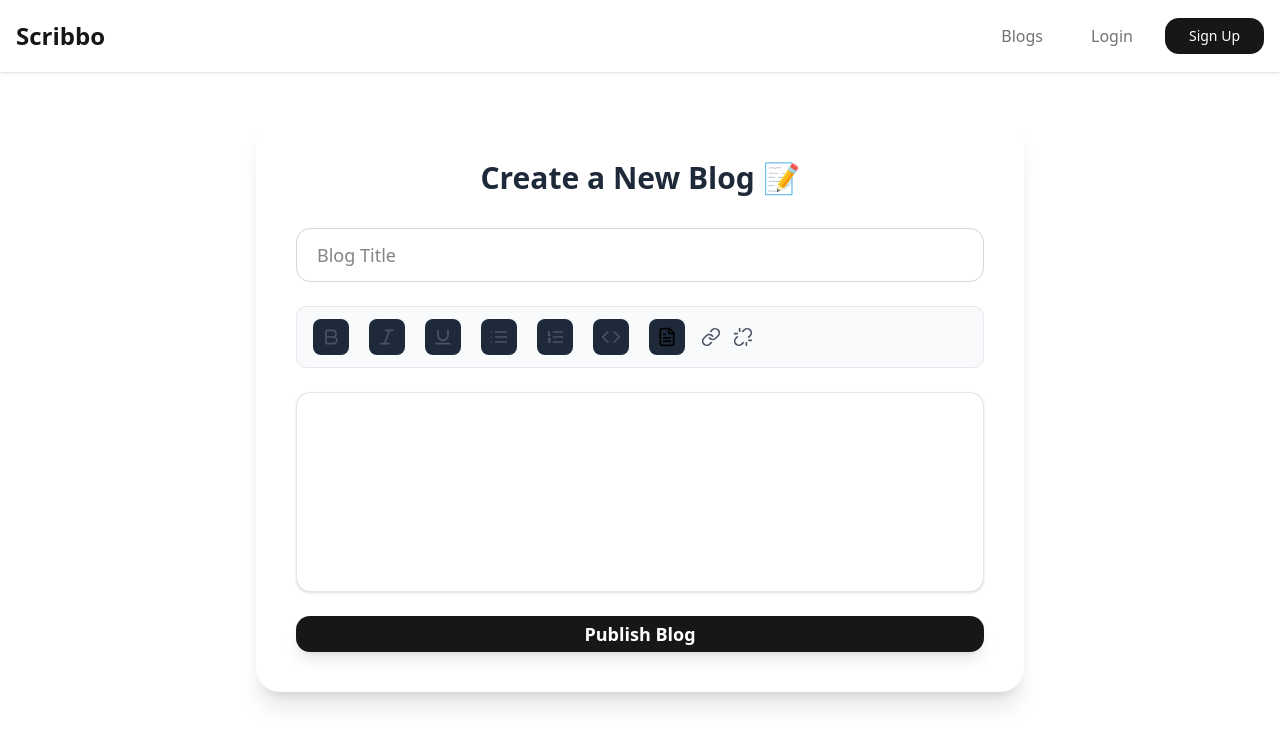
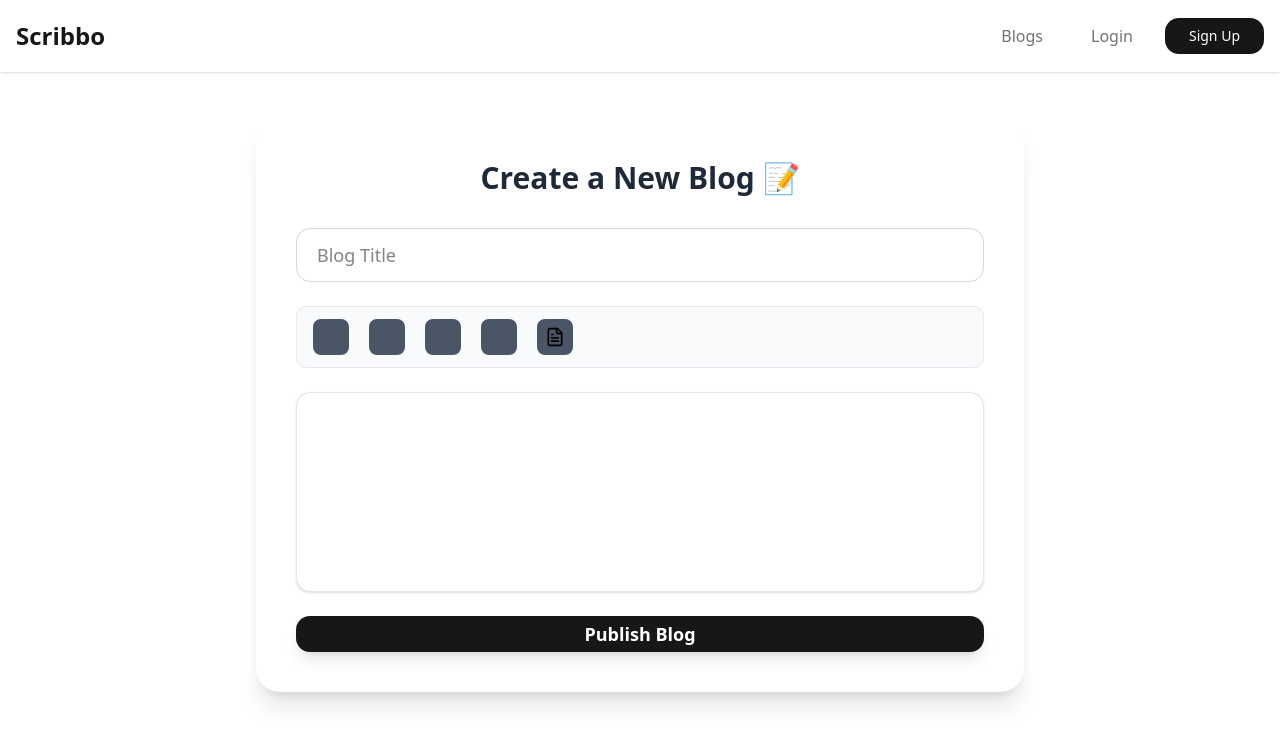
Before and after one commit to karthik6603/scribbo, a Next.js app in the folder frontend/: page /blogs/create in a window 1280 px wide. Shown: the top 746 px of the page. Built offline with nearby package versions, Linux system fonts and the light colour scheme.

Commit message:
nav bar unstyled some

```diff
--- a/frontend/components/BlogForm.tsx
+++ b/frontend/components/BlogForm.tsx
@@ -160,8 +160,6 @@ const BlogForm = ({ blogId }: BlogFormProps) => {
               { icon: Bold, action: "bold" },
               { icon: Italic, action: "italic" },
               { icon: UnderlineIcon, action: "underline" },
-              { icon: List, action: "bulletList" },
-              { icon: ListOrdered, action: "orderedList" },
               { icon: Code, action: "codeBlock" },
               { icon: FileText, action: "paragraph" },
             ].map(({ icon: Icon, action }, i) => {
@@ -176,7 +174,7 @@ const BlogForm = ({ blogId }: BlogFormProps) => {
                     (editor.chain().focus() as any)[commandKey]?.().run()
                   }
                   title={action}
-                  className="mx-1 p-2 rounded-md bg-gray-800 hover:bg-gray-700 text-white transition-colors"
+                  className="mx-1 p-2 rounded-md bg-gray-600 hover:bg-gray-500 text-white transition-colors"
                 >
                   <Icon
                     className={`w-5 h-5 transition-all duration-150 ${
@@ -189,7 +187,7 @@ const BlogForm = ({ blogId }: BlogFormProps) => {
               );
             })}
 
-            <button
+            {/* <button
               type="button"
               onClick={() => {
                 const url = prompt("Enter URL");
@@ -206,7 +204,7 @@ const BlogForm = ({ blogId }: BlogFormProps) => {
               title="Remove Link"
             >
               <Unlink className="w-5 h-5 text-gray-600 hover:text-black dark:hover:text-white" />
-            </button>
+            </button> */}
           </div>
         )}
 
--- a/frontend/components/Navbar.tsx
+++ b/frontend/components/Navbar.tsx
@@ -117,7 +117,7 @@ export default function Navbar() {
 
       {/* Mobile Menu */}
       {isMenuOpen && (
-        <div className="md:hidden px-4 pb-6 bg-white w-full space-y-3 animate-slide-down">
+        <div className="md:hidden px-6 pb-6 bg-white w-full space-y-3 animate-slide-down">
           <Link href="/blogs" className={navLinkClass("/blogs")} onClick={toggleMenu}>
             Blogs
           </Link>
```
